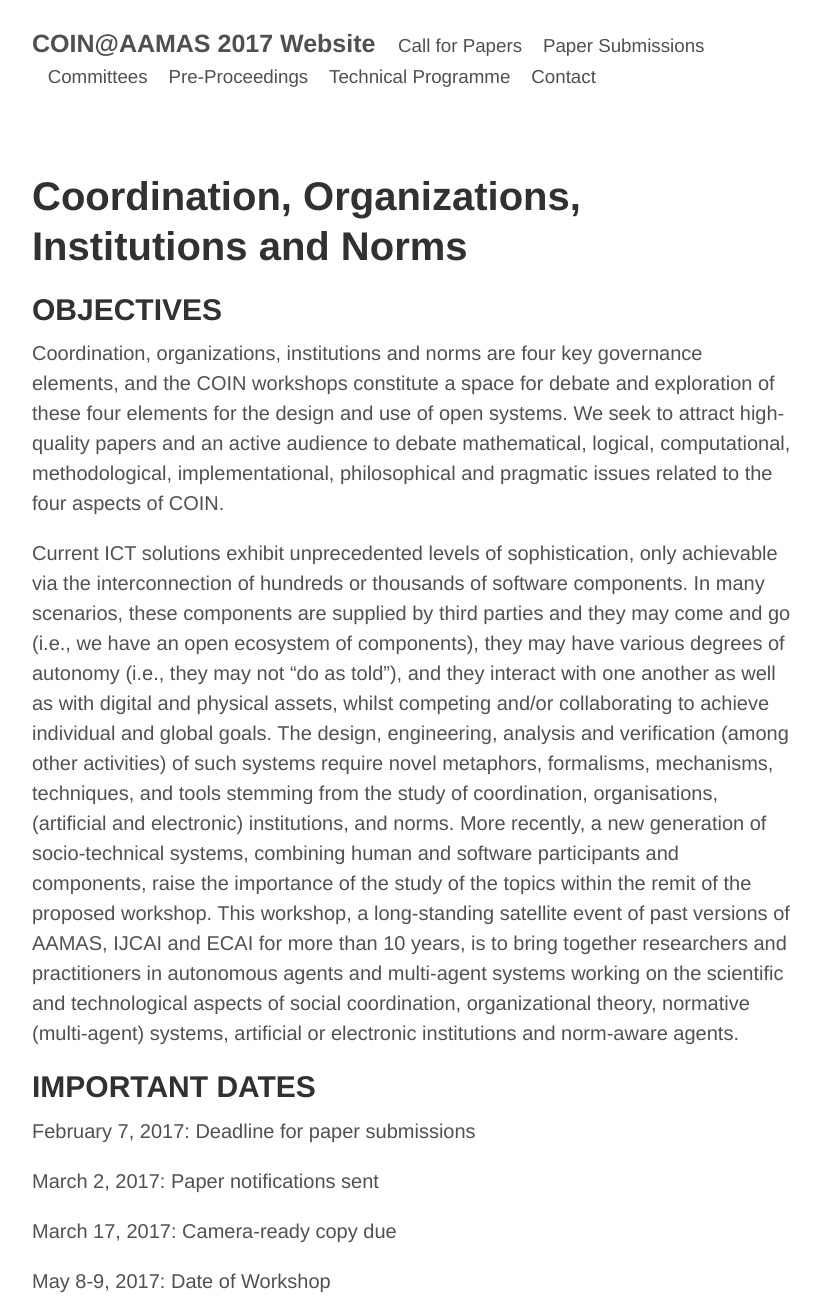
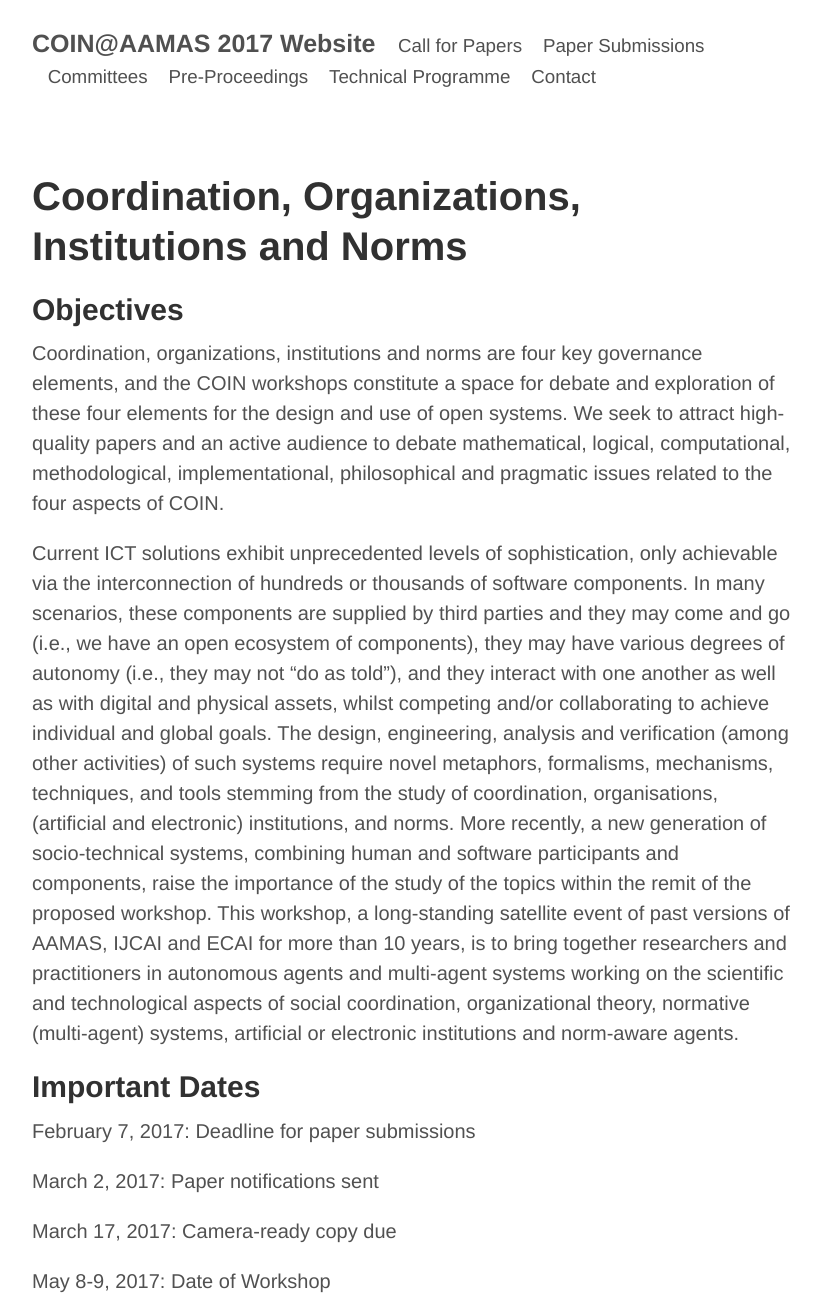
Before and after one commit to coin-workshop/coin-2017, a Jekyll site: the page built from index.md, in a window 1280 px wide. Shown: the whole page, without its empty margins (228-1049 px from the left). Built offline with Jekyll 4.4.1, drawn with Linux system fonts in a browser that asks for light colours.

Commit message:
Fixed capitalization.

```diff
--- a/index.md
+++ b/index.md
@@ -5,7 +5,7 @@ title: COIN
 
 # Coordination, Organizations, Institutions and Norms
 
-## OBJECTIVES
+## Objectives
 
 Coordination, organizations, institutions and norms are four key governance elements, and the COIN workshops constitute a space for debate and exploration of these four elements for the design and use of open systems.
 We seek to attract high-quality papers and an active audience to debate mathematical, logical, computational, methodological, implementational, philosophical and pragmatic issues related to the four aspects of COIN.
@@ -15,7 +15,7 @@ The design, engineering, analysis and verification (among other activities) of s
 This workshop, a long-standing satellite event of past versions of AAMAS, IJCAI and ECAI for more than 10 years, is to bring together researchers and practitioners in autonomous agents and multi-agent systems working on the scientific and technological aspects of social coordination, organizational theory, normative (multi-agent) systems, artificial or electronic institutions and norm-aware agents.
 
 
-## IMPORTANT DATES
+## Important Dates
 
 February 7, 2017: Deadline for paper submissions
 
```
Also changed, not shown: call_for_papers.md (+1 -1 lines).
